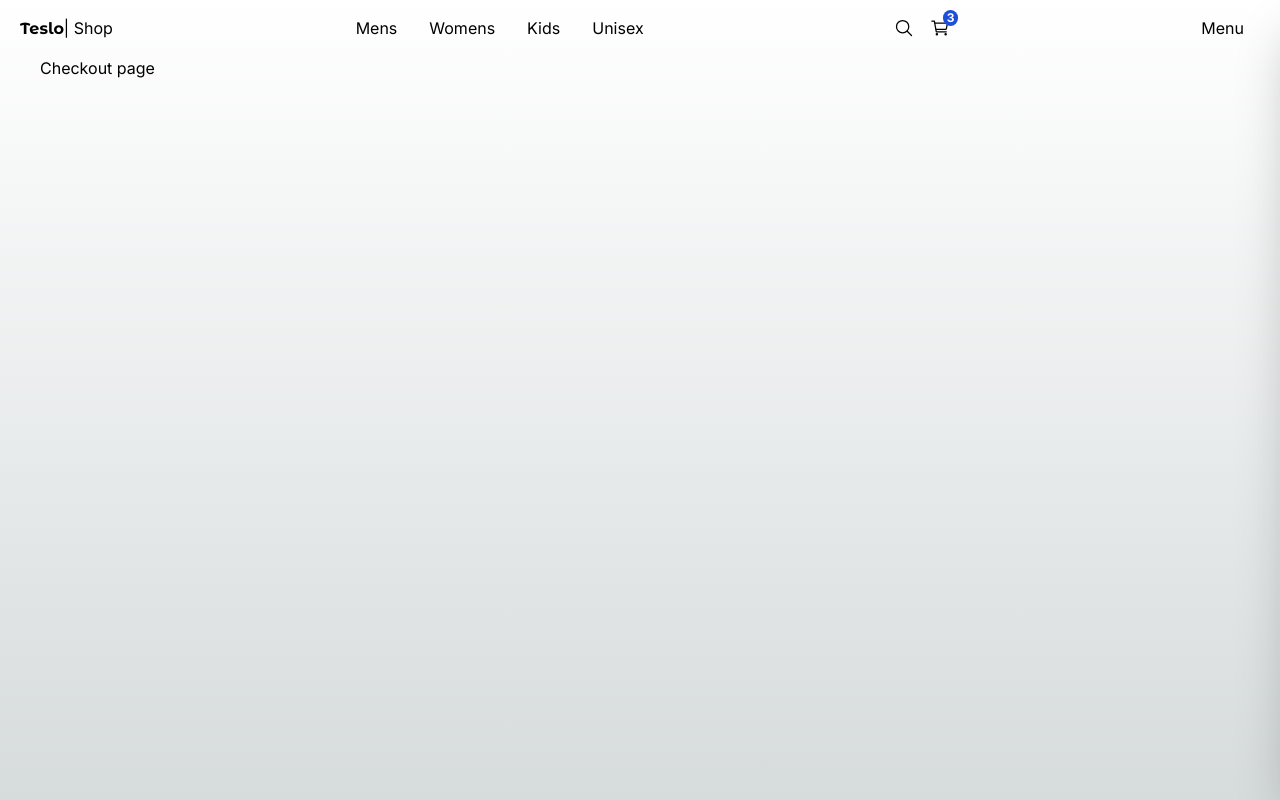
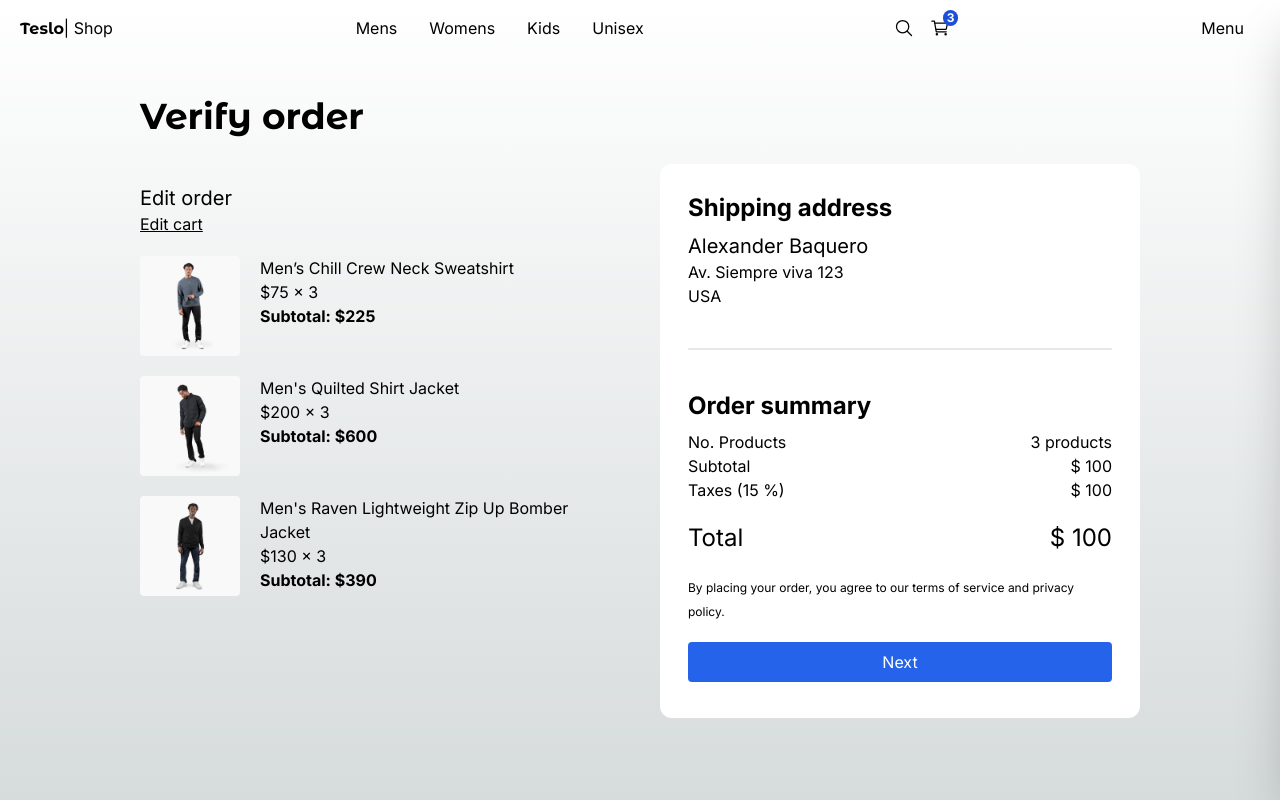
Before and after one commit to babaquero07/teslo-shop, a Next.js app: page /checkout in a window 1280 px wide. Built offline with nearby package versions, Linux system fonts and the light colour scheme.

Commit message:
Refactor checkout page layout and add order summary

```diff
--- a/src/app/(shop)/checkout/page.tsx
+++ b/src/app/(shop)/checkout/page.tsx
@@ -1,7 +1,96 @@
+import Link from "next/link";
+
+import Title from "@/components/ui/title/Title";
+import { initialData } from "@/seed/seed";
+import Image from "next/image";
+import QuantitySelector from "@/components/product/quantity-selector/QuantitySelector";
+
+const productsInCart = [
+  initialData.products[0],
+  initialData.products[1],
+  initialData.products[2],
+];
+
 export default function () {
   return (
-    <div>
-      <h1>Checkout page</h1>
+    <div className="flex justify-center items center mb-72 sm:px-0">
+      <div className="flex flex-col w-[1000px]">
+        <Title title="Verify order" />
+
+        <div className="grid grid-cols-1 sm:grid-cols-2 gap-10">
+          {/* Carrito */}
+          <div className="flex flex-col mt-5">
+            <span className="text-xl">Edit order</span>
+            <Link href="/cart" className="underline mb-5">
+              Edit cart
+            </Link>
+
+            {/* Items */}
+            {productsInCart.map((product) => (
+              <div key={product.slug} className="flex mb-5">
+                <Image
+                  className="mr-5 rounded"
+                  src={`/products/${product.images[0]}`}
+                  width={100}
+                  height={100}
+                  style={{
+                    width: "100px",
+                    height: "100px",
+                  }}
+                  alt={product.title}
+                />
+
+                <div>
+                  <p>{product.title}</p>
+                  <p>${product.price} x 3</p>
+                  <p className="font-bold">Subtotal: ${product.price * 3}</p>
+                </div>
+              </div>
+            ))}
+          </div>
+
+          {/* Checkout */}
+          <div className="bg-white rounded-xl p-7">
+            <h2 className="text-2xl font-bold mb-2">Shipping address</h2>
+            <div className="mb-10">
+              <p className="text-xl">Alexander Baquero</p>
+              <p>Av. Siempre viva 123</p>
+              <p>USA</p>
+            </div>
+
+            {/* Divider */}
+            <div className="w-full h-0.5 rounded bg-gray-200 mb-10" />
+
+            <h2 className="text-2xl font-bold mb-2">Order summary</h2>
+            <div className="grid grid-cols-2">
+              <span>No. Products</span>
+              <span className="text-right">3 products</span>
+              <span>Subtotal</span>
+              <span className="text-right">$ 100</span>
+              <span>Taxes (15 %)</span>
+              <span className="text-right">$ 100</span>
+              <span className="text-2xl mt-5">Total</span>
+              <span className="mt-5 text-2xl text-right">$ 100</span>
+            </div>
+
+            <div className="mt-5 mb-2 w-full">
+              <p className="mb-5">
+                {/* Disclaimer */}
+                <span className="text-xs">
+                  By placing your order, you agree to our terms of service and
+                  privacy policy.
+                </span>
+              </p>
+              <Link
+                className="flex btn-primary justify-center"
+                href="/orders/123"
+              >
+                Next
+              </Link>
+            </div>
+          </div>
+        </div>
+      </div>
     </div>
   );
 }
```
